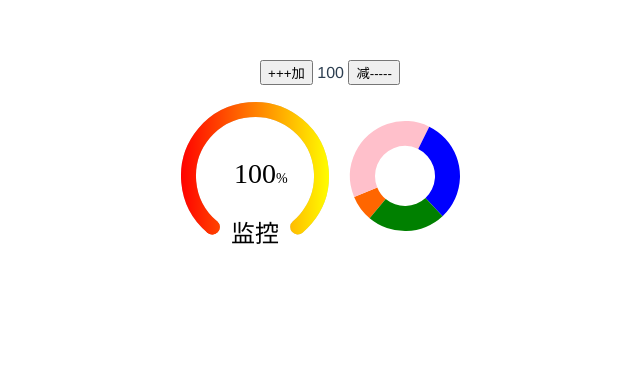
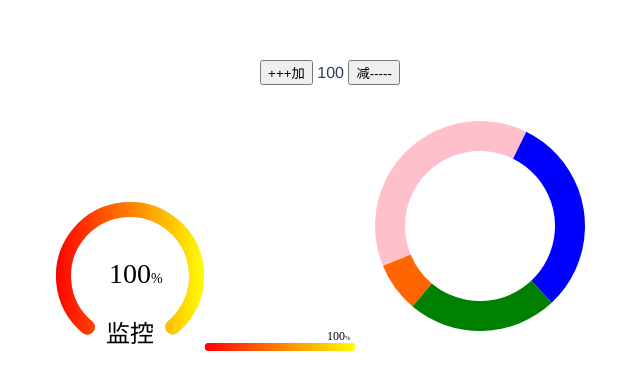
Before and after one commit to Banlangenn/vue-crop, a Vue app: page / in a window 1280 px wide. Shown: the top 390 px of the page, without its empty margins (310-950 px from the left). Built offline with nearby package versions, Linux system fonts and the light colour scheme.

Commit message:
缺少代码优化

```diff
--- a/examples/App.vue
+++ b/examples/App.vue
@@ -14,12 +14,21 @@
     />
         <!-- :bg-img="require('./img/colors.png')" -->
     <progresschart  style="width:150px;height:150px; display: inline-block;"
-    :fontSize=12 :lineWidth=25 type="line"  progressShow
+      :fontSize=12 :lineWidth=8 type="line"  progressShow
       :percent=percent
       defaultBg="#ccc"
       :duration=3000
       :arcEndeg=0
-    :data=data />
+      :data=data
+    />
+    <progresschart  style="width:250px;height:250px; display: inline-block;"
+      :fontSize=12 :lineWidth=30 type="pie"  progressShow
+      :percent=percent
+      defaultBg="#ccc"
+      :duration=3000
+      :arcEndeg=0
+      :data=data
+    />
   </div>
 </template>
 
--- a/packages/progresschart.vue
+++ b/packages/progresschart.vue
@@ -76,6 +76,10 @@
             data: { // 背景颜色
                 type: Array,
                 default: () => []
+            },
+            pieDeviation: { // 饼图 选中偏移
+                type: Number,
+                default: 8
             }
 
         },
@@ -97,7 +101,7 @@
                 newData:[],
                 total:0,
                 oldIndex: -1,
-                pieVlaue: 0,
+                pieVlaue: 10,
                 pointLocation:null
             }
         },
@@ -107,6 +111,8 @@
         watch: {
             percent(o) {
                 this.isIncrease =  o > this.frameVal
+                this.oldIndex = -1
+                this.pieVlaue = this.pieDeviation
                 this.animation()
             }
         },
@@ -197,6 +203,7 @@
                 }
                 ctx.fillText('%', x + fontWidth, y + this.fontSize / 8)
             },
+            // 画饼图
             renderPie(cx, cy, startAngel, endAngle, insideRadius, outsideRadius,color) {
                 let { ctx } = this
                 ctx.beginPath()
@@ -209,8 +216,8 @@
                 ctx.fillStyle = color
                 ctx.fill()
             },
-            //  画直线
-            line(cx, cy, process, pointLocation ,cb) {
+            // 画饼图
+            pie(cx, cy, process, pointLocation ,cb) {
                 let { ctx } = this
                 ctx.clearRect(0, 0, this.canvasOpt.width, this.canvasOpt.height)
                 const radius = cy - 20
@@ -219,7 +226,7 @@
                 this.data.forEach((item, index) => {
                     const endAngle = this.startAngel + oneAngle * (360 - this.arcEndeg) * process / 100 * (this.total === 0 ? 1 / this.data.length  : item.value / this.total)
                     if (pointLocation && process === this.percent && this.oldIndex === index) {
-                        this.renderPie(cx, cy, this.startAngel, endAngle, radius - this.lineWidth,  radius + (10 - cb), item.color)
+                        this.renderPie(cx, cy, this.startAngel, endAngle, radius - this.lineWidth,  radius + (this.pieDeviation - cb), item.color)
                     } else {
                         this.renderPie(cx, cy, this.startAngel, endAngle, radius - this.lineWidth, radius, item.color)
                     }
@@ -231,24 +238,26 @@
                             cb(item,index)
                         } else {
                             let active = cb
-                            if (active === 10) {
+                            if (active === this.pieDeviation) {
                                 this.oldIndex = index
                             }
                             this.renderPie(cx, cy, this.startAngel, endAngle, radius - 1, radius + active, item.color)
 
                         }
                     } else {
-                        // 缩小动画
+                        // 点击上
                         if (cb && typeof(cb) !== 'function' && this.oldIndex === index && process === this.percent) {
-                            if (cb === 10 ) {
+                            if (cb === this.pieDeviation ) {
                                 this.oldIndex = -1
                             }
-                            this.renderPie(cx, cy, this.startAngel, endAngle, radius + (10 - cb), radius - 1, item.color)
+                            this.renderPie(cx, cy, this.startAngel, endAngle, radius + (this.pieDeviation - cb), radius - 1, item.color)
                         }
-                        // this.oldIndex = -1
                     }
                     this.startAngel = endAngle
                 })
+            },
+            //  画直线
+            line(cx, cy, process) {
                 //  需要改造
                 /**
                  * 1. 动态计算半径  以长 宽 大的  是半径
@@ -259,47 +268,48 @@
                  * 6. 一动一动的动画也是可以做的 相当麻烦 100% 之后
                  * 7 pie 动画优化
                  */
-                // const { ctx } = this
-                // ctx.lineWidth = this.lineWidth
-                // ctx.lineCap = this.lineCap
-                // if(this.defaultBg) {
-                //     ctx.beginPath()
-                //     ctx.moveTo(this.lineWidth / 2, cy * 2 - this.lineWidth / 2)
-                //     ctx.lineTo(this.lineWidth / 2 + (cx * 2 - this.lineWidth), cy * 2 - this.lineWidth / 2)
-                //     ctx.strokeStyle = this.defaultBg
-                //     ctx.stroke()
-                // }
-                // ctx.beginPath()
-                // ctx.moveTo(this.lineWidth / 2, cy * 2 - this.lineWidth / 2)
-                // ctx.lineTo(this.lineWidth / 2 + (cx * 2 - this.lineWidth) * process / 100, cy * 2 - this.lineWidth / 2)
-                // let linear = ctx.createLinearGradient(0, 0, cx * 2, 0)
-                // let start = 0
-                // const len  = this.bgColor.length - 1
-                // let p = 1 / len
-                // for (const gColor of this.bgColor) {
-                //     if (start === 0) {
-                //         linear.addColorStop(0, gColor)
-                //     } else if (start === 1) {
-                //         linear.addColorStop(1, gColor)
-                //     } else {
-                //         linear.addColorStop(start, gColor)
-                //     }
-                //     start += p
-                // }
-                // ctx.strokeStyle = linear
-                // ctx.stroke()
-                // if (this.progressShow) {
-                //     const intProgress = parseFloat(process).toFixed(0)
-                //     let fontWidth = ctx.measureText(intProgress).width
-                //     let fontLeft = this.lineWidth / 2 + (cx * 2 - this.lineWidth) * process / 100 - fontWidth - this.fontSize / 2
-                //     const deviation = cx * 2 - fontWidth
-                //     fontLeft = this.critical(fontLeft, fontWidth, deviation)
-                //     this.renderText(intProgress, fontLeft,
-                //     cy * 2 - this.lineWidth * 1.5 + (this.lineWidth - this.fontSize) / 4 - 1)
-                // }
-                // this.lineCap === 'round' && this.pointCircle(0 + this.lineWidth / 2,
-                // cy * 2 - this.lineWidth / 2,
-                // this.lineWidth / 2, ctx.strokeStyle)
+                const { ctx } = this
+                ctx.clearRect(0, 0, this.canvasOpt.width, this.canvasOpt.height)
+                ctx.lineWidth = this.lineWidth
+                ctx.lineCap = this.lineCap
+                if(this.defaultBg) {
+                    ctx.beginPath()
+                    ctx.moveTo(this.lineWidth / 2, cy * 2 - this.lineWidth / 2)
+                    ctx.lineTo(this.lineWidth / 2 + (cx * 2 - this.lineWidth), cy * 2 - this.lineWidth / 2)
+                    ctx.strokeStyle = this.defaultBg
+                    ctx.stroke()
+                }
+                ctx.beginPath()
+                ctx.moveTo(this.lineWidth / 2, cy * 2 - this.lineWidth / 2)
+                ctx.lineTo(this.lineWidth / 2 + (cx * 2 - this.lineWidth) * process / 100, cy * 2 - this.lineWidth / 2)
+                let linear = ctx.createLinearGradient(0, 0, cx * 2, 0)
+                let start = 0
+                const len  = this.bgColor.length - 1
+                let p = 1 / len
+                for (const gColor of this.bgColor) {
+                    if (start === 0) {
+                        linear.addColorStop(0, gColor)
+                    } else if (start === 1) {
+                        linear.addColorStop(1, gColor)
+                    } else {
+                        linear.addColorStop(start, gColor)
+                    }
+                    start += p
+                }
+                ctx.strokeStyle = linear
+                ctx.stroke()
+                if (this.progressShow) {
+                    const intProgress = parseFloat(process).toFixed(0)
+                    let fontWidth = ctx.measureText(intProgress).width
+                    let fontLeft = this.lineWidth / 2 + (cx * 2 - this.lineWidth) * process / 100 - fontWidth - this.fontSize / 2
+                    const deviation = cx * 2 - fontWidth
+                    fontLeft = this.critical(fontLeft, fontWidth, deviation)
+                    this.renderText(intProgress, fontLeft,
+                    cy * 2 - this.lineWidth * 1.5 + (this.lineWidth - this.fontSize) / 4 - 1)
+                }
+                this.lineCap === 'round' && this.pointCircle(0 + this.lineWidth / 2,
+                cy * 2 - this.lineWidth / 2,
+                this.lineWidth / 2, ctx.strokeStyle)
                 // 终点位置
                 // this.pointCircle(this.lineWidth + (cx * 2 - this.lineWidth * 2) * process / 100, cy * 2 - this.lineWidth, this.lineWidth / 2, ctx.strokeStyle)
             },
@@ -329,51 +339,54 @@
                 if (!this.startTime) { this.startTime = timestamp }
                 this.timestamp = timestamp
                 const progressTime = timestamp - this.startTime
+                //  一样
                 if (!this.isIncrease) {
                     this.frameVal = this.process + this.velocityCurve(progressTime, 0, this.critical(this.percent, 0, 100) - this.process, this.duration)
                 } else {
                     this.frameVal = this.velocityCurve(progressTime, this.process,  this.critical(this.percent, 0, 100) - this.process, this.duration)
                 }
-                this.frameVal  = this.critical(this.frameVal, 0, 100)
-                // 清空画布
-                // 清除canvas内容
-                // this.ctx.clearRect(0, 0, this.canvasOpt.width, this.canvasOpt.height)
-                if (this.type === 'line') {
-                    this.line(this.canvasOpt.width / 2, this.canvasOpt.height / 2,  this.frameVal)
-                } else {
-                    this.circle(this.canvasOpt.width / 2, this.canvasOpt.height / 2, this.canvasOpt.height / 2 - this.lineWidth / 2 - 1, this.frameVal, this.imgCanvas)
-                }
-                // console.log('走了几遍')
                 if (this.isIncrease) {
                     if (this.frameVal < this.percent && this.frameVal <= 100) {
                         this.circleTime = requestAnimationFrame(this.frame)
                     } else {
-                        this.process =  this.frameVal
-                        this.startTime = 0
+                        this.process =  this.frameVal = this.critical(this.percent, 0, 100)
                     }
                 } else {
                     if (this.frameVal > this.percent  && this.frameVal > 0.01) {
                         this.circleTime = requestAnimationFrame(this.frame)
                     } else {
-                        this.process =  this.frameVal
-                        this.startTime = 0
+                        this.process =  this.frameVal = this.critical(this.percent, 0, 100)
                     }
                 }
+
+                switch (this.type) {
+                    case 'line':
+                            this.line(this.canvasOpt.width / 2, this.canvasOpt.height / 2,  this.frameVal)
+                        break;
+                    case 'circle':
+                            this.circle(this.canvasOpt.width / 2, this.canvasOpt.height / 2, this.canvasOpt.height / 2 - this.lineWidth / 2 - 1, this.frameVal, this.imgCanvas)
+                        break;
+                    case 'pie':
+                         this.pie(this.canvasOpt.width / 2, this.canvasOpt.height / 2,  this.frameVal)
+                        break;
+                    default:
+                        this.circle(this.canvasOpt.width / 2, this.canvasOpt.height / 2, this.canvasOpt.height / 2 - this.lineWidth / 2 - 1, this.frameVal, this.imgCanvas)
+                }
+                console.log('进度条')
             },
             pieFrame(timestamp){
                 if (!this.startTime) { this.startTime = timestamp }
                 this.timestamp = timestamp
                 const progressTime = timestamp - this.startTime
                 // 增加  --- 减少
-                    // pieVlaue = 10 - this.velocityCurve(progressTime, 0, 10, this.duration)
-                    let pieVlaue = this.pieVelocityCurve(progressTime, 0, 10, 1000)
+                let pieVlaue = this.pieVlaue = this.pieVelocityCurve(progressTime, 0, this.pieDeviation, 1000)
                 // 结束条件
-                    if (pieVlaue <= 10) {
-                        this.circleTime = requestAnimationFrame(this.pieFrame)
-                    }
-                pieVlaue = this.critical(pieVlaue, 0, 10)
+                if (pieVlaue <= this.pieDeviation) {
+                    this.circleTime = requestAnimationFrame(this.pieFrame)
+                }
+                pieVlaue = this.critical(pieVlaue, 0, this.pieDeviation)
                 // console.log(pieVlaue)
-                this.line(this.canvasOpt.width / 2, this.canvasOpt.height / 2, this.frameVal, this.pointLocation, pieVlaue)
+                this.pie(this.canvasOpt.width / 2, this.canvasOpt.height / 2, this.frameVal, this.pointLocation, pieVlaue)
 
             },
             velocityCurve(t, b, c, d) {
@@ -479,16 +492,20 @@
                 this.animation()
             }
             this.init()
-            if (this.type !== 'line') return
+            if (this.type !== 'pie') return
+            this.pieVlaue = this.pieDeviation
             canvasDom.addEventListener('click', e => {
+                //  console.log('放大值：' + this.pieVlaue +'-----放大第几片'+ this.oldIndex)
+                if (this.pieVlaue < this.pieDeviation || this.frameVal !== this.percent) return
+                // console.log('放大值：' + this.pieVlaue +'-----放大第几片'+ this.oldIndex)
                 const pointLocation = this.getClickLocation(e.pageX, e.pageY, canvasDom)
                 this.pointLocation = pointLocation
-                this.line(this.canvasOpt.width / 2, this.canvasOpt.height / 2, this.frameVal, pointLocation, item => {
+                this.pie(this.canvasOpt.width / 2, this.canvasOpt.height / 2, this.frameVal, pointLocation, item => {
                     // console.log(item)
                     // console.log(item)
                     // 可以自定義事件
                 })
-                console.log(this.frameVal == this.percent)
+                // console.log(this.frameVal + '===' + this.percent)
                 if (this.frameVal >= this.percent) {
                     this.startTime = 0
                     if (this.circleTime) {
```
Lines whose indentation alone changed are shown as unchanged.
